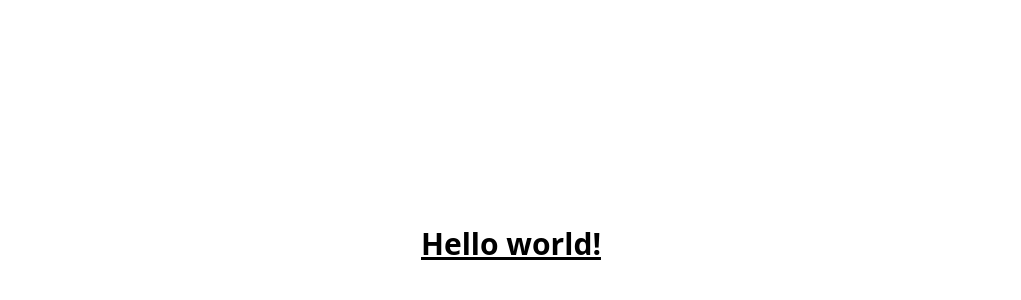
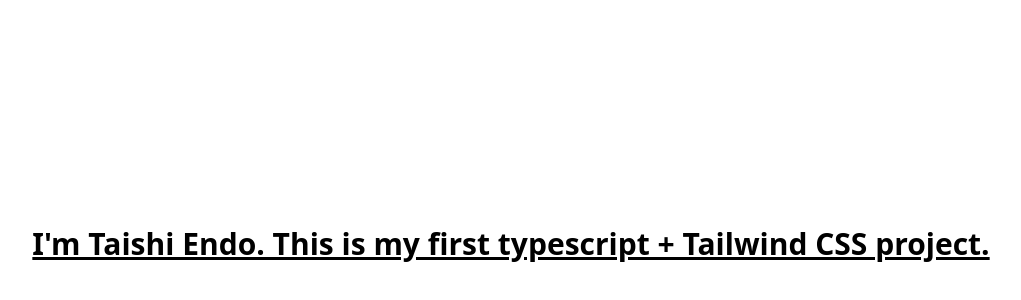
Before and after one commit to EndoTaishi/endotaishicom, a Next.js app: page / in a window 1280 px wide. Shown: the part 156-456 px from the top of the page, without its empty margins (129-1150 px from the left). Built offline with nearby package versions, Linux system fonts and the light colour scheme.

Commit message:
Update index.tsx

```diff
--- a/src/pages/index.tsx
+++ b/src/pages/index.tsx
@@ -14,7 +14,7 @@
 
       <main className={styles.main}>
         <h1 className="text-3xl font-bold underline">
-          Hello world!
+          I'm Taishi Endo. This is my first typescript + Tailwind CSS project.
         </h1>
       </main>
     </div>
```
